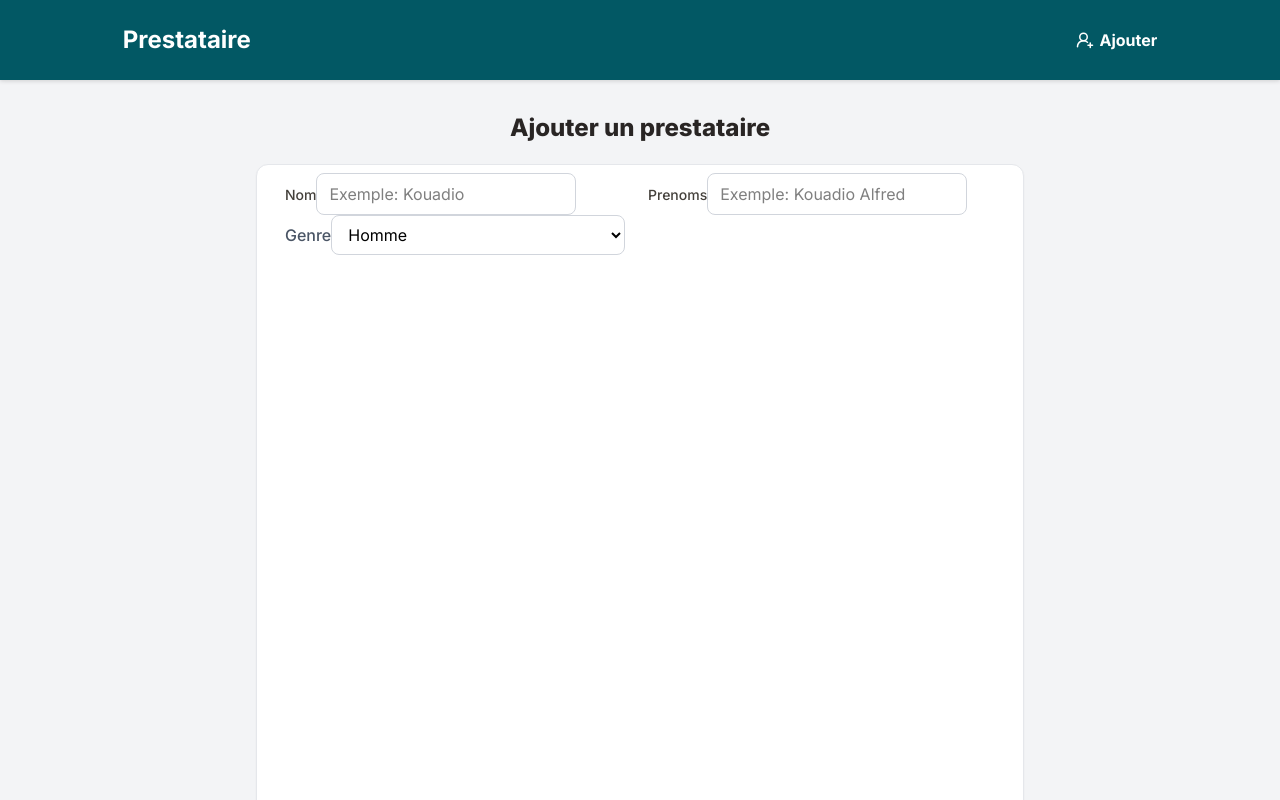
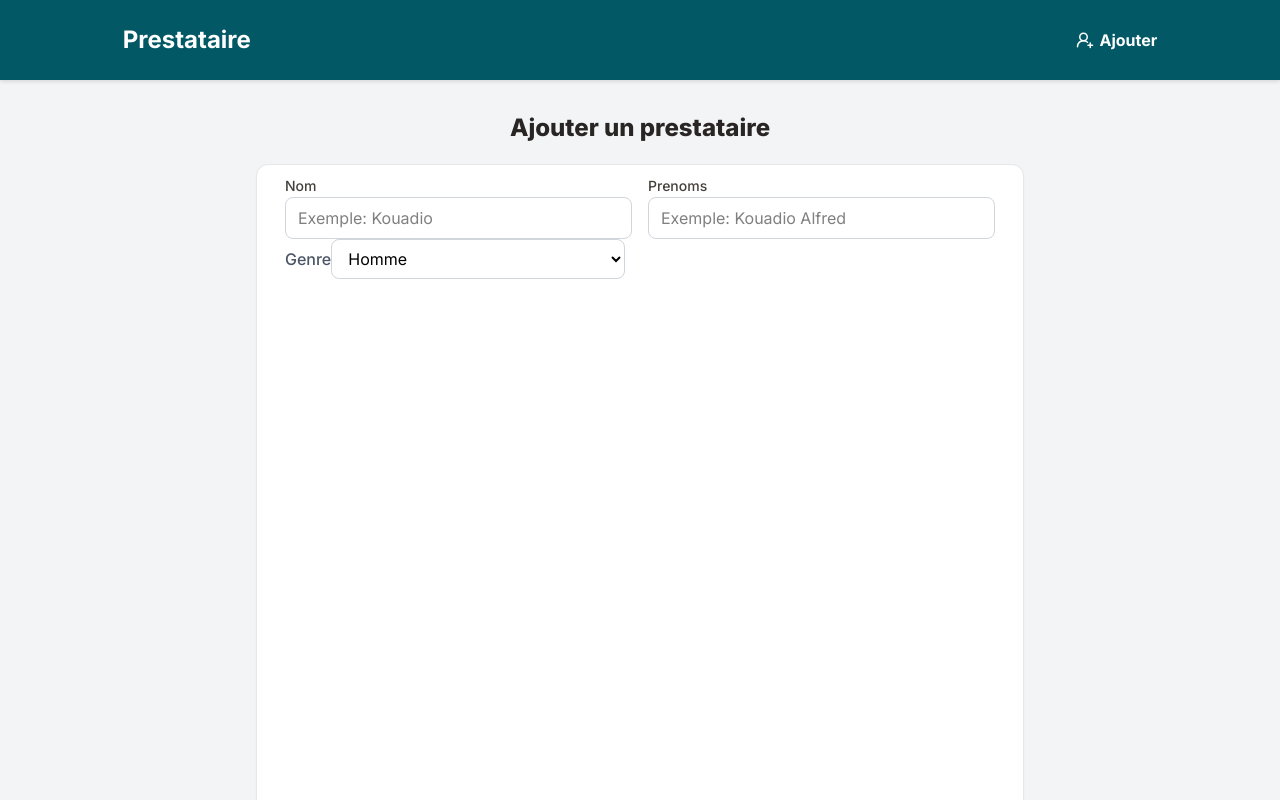
Before and after one commit to KouadioDev5ix/mynextjsapp, a Next.js app: page /ajouter-contact in a window 1280 px wide. Shown: the top 800 px of the page. Built offline with nearby package versions, Linux system fonts and the light colour scheme.

Commit message:
Refactor CustumInputs component layout and ensure input field is full width

```diff
--- a/app/components/CustumInputs.tsx
+++ b/app/components/CustumInputs.tsx
@@ -25,9 +25,11 @@ export default function CustumInputs({
 }: CustumInputs) {
   return (
     <div>
-      <label htmlFor={htmlFor} className={labelClassName}>
-        {label}
-      </label>
+      <div>
+        <label htmlFor={htmlFor} className={labelClassName}>
+          {label}
+        </label>
+      </div>
 
       <input
         type={inputType}
@@ -35,7 +37,7 @@ export default function CustumInputs({
         id={id}
         placeholder={placeHolder}
         className={cn(
-          "border border-gray-300 focus:border-blue-500 focus:ring-2 focus:ring-blue-100 outline-none rounded-lg px-3 py-2",
+          "w-full border border-gray-300 focus:border-blue-500 focus:ring-2 focus:ring-blue-100 outline-none rounded-lg px-3 py-2",
           inputClassName,
         )}
         {...rest}
```
